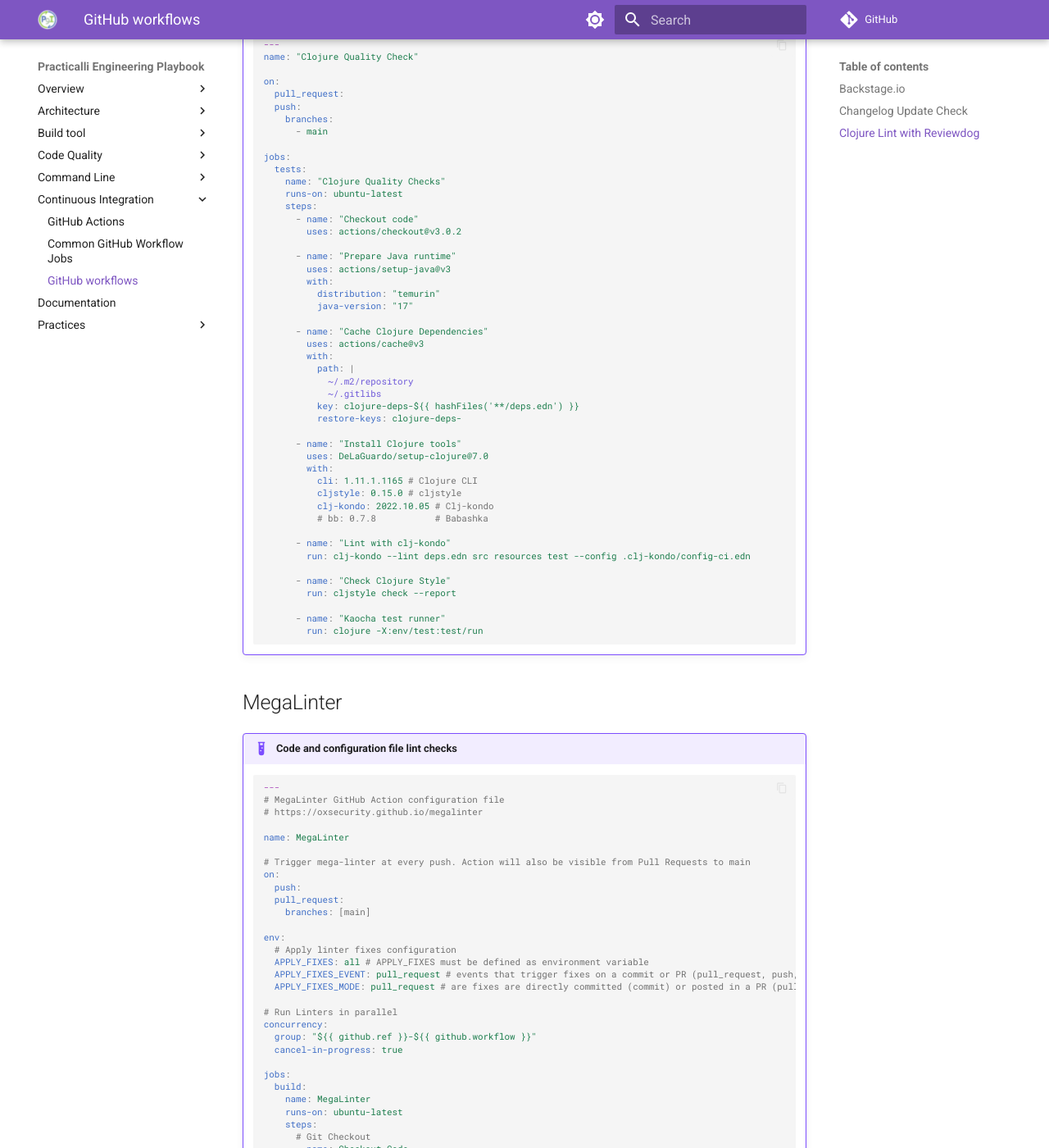
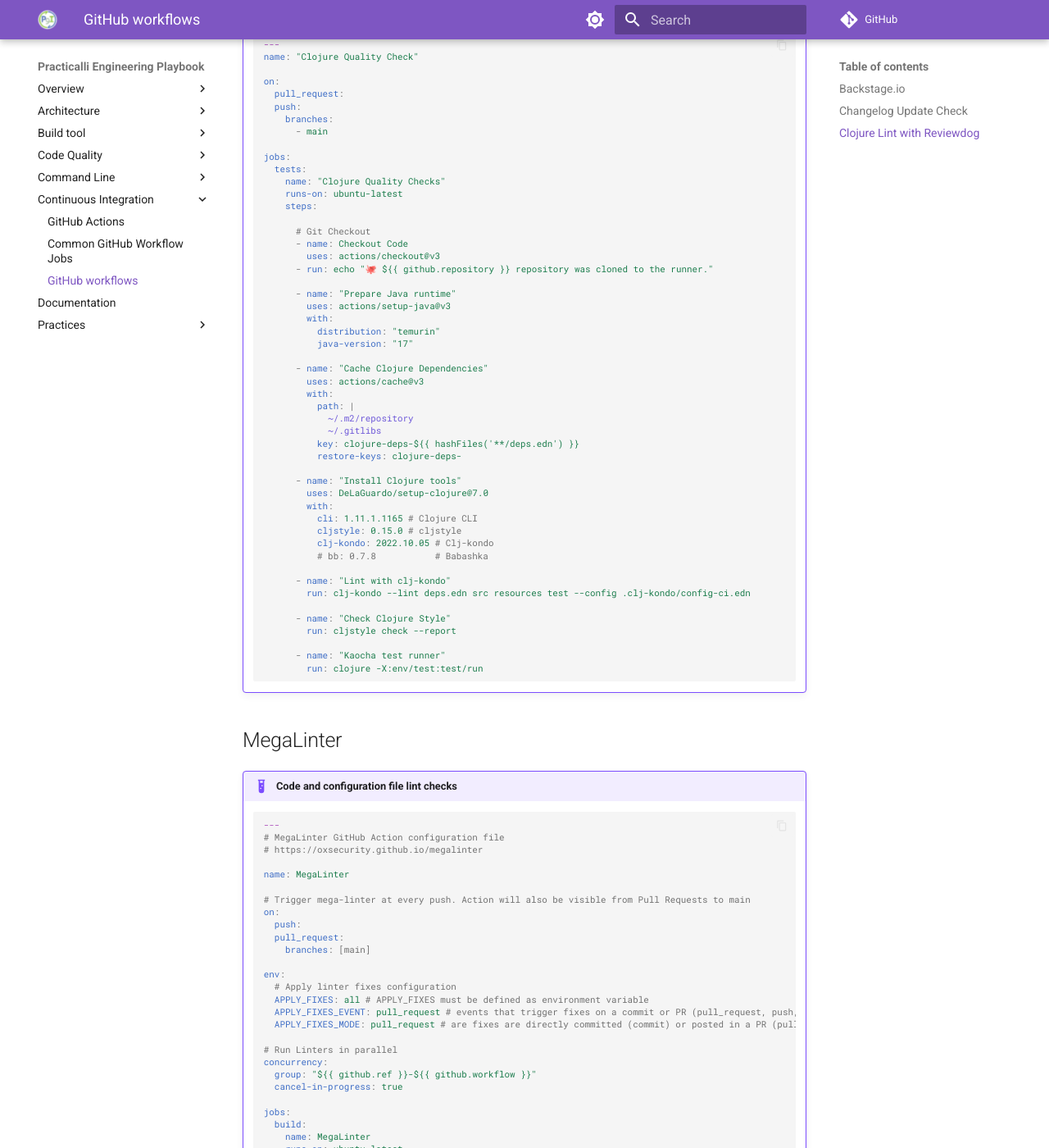
Before and after one commit to practicalli/engineering-playbook, an MkDocs documentation site: the page built from docs/continuous-integration/github-workflow.md, in a window 1280 px wide and 1400 px high, scrolled down 2576 px. Shown: the whole window at 82% size. Built offline with MkDocs 1.6.1 and Material for MkDocs 9.7.7, drawn with Linux system fonts in a browser that asks for light colours; comment, search, counter and statistics services are not loaded; some of the changed text lies outside the part shown.

Commit message:
continuous-integration: megalinter workflow update

```diff
--- a/docs/continuous-integration/github-workflow.md
+++ b/docs/continuous-integration/github-workflow.md
@@ -124,8 +124,11 @@
         name: "Clojure Quality Checks"
         runs-on: ubuntu-latest
         steps:
-          - name: "Checkout code"
-            uses: actions/checkout@v3.0.2
+
+          # Git Checkout
+          - name: Checkout Code
+            uses: actions/checkout@v3
+          - run: echo "🐙 ${{ github.repository }} repository was cloned to the runner."
 
           - name: "Prepare Java runtime"
             uses: actions/setup-java@v3
@@ -197,6 +200,7 @@
             uses: actions/checkout@v3
             with:
               token: ${{ secrets.PAT || secrets.GITHUB_TOKEN }}
+          - run: echo "🐙 ${{ github.repository }} repository was cloned to the runner."
 
           # MegaLinter Configuration
           - name: MegaLinter Run
```
